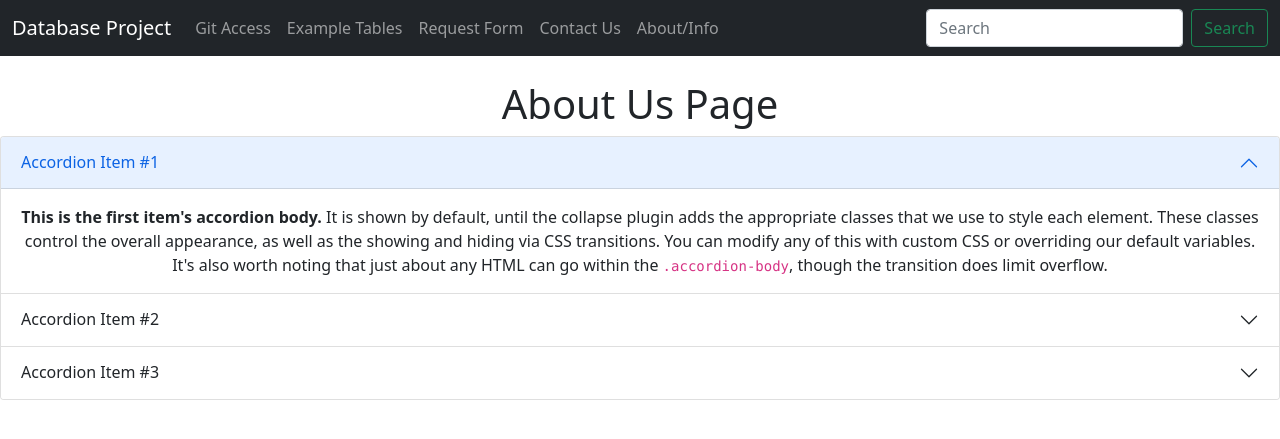
After one commit to dawson-b23/CS360Project, a Django app: page /aboutUS in a window 1280 px wide. The commit adds this page. Shown: the top 439 px of the page. Run offline with Django 4.2, Linux system fonts and the light colour scheme.

Commit message:
updated the website a bit

```diff
--- /dev/null
+++ b/proj/websiteCS360/events/templates/events/aboutUs.html
@@ -0,0 +1,47 @@
+{% extends 'events/base.html' %}
+
+{% block content %}
+	<center>
+		<h1>
+			About Us Page
+		</h1>
+		<div class="accordion" id="accordionExample">
+		  <div class="accordion-item">
+		    <h2 class="accordion-header" id="headingOne">
+		      <button class="accordion-button" type="button" data-bs-toggle="collapse" data-bs-target="#collapseOne" aria-expanded="true" aria-controls="collapseOne">
+		        Accordion Item #1
+		      </button>
+		    </h2>
+		    <div id="collapseOne" class="accordion-collapse collapse show" aria-labelledby="headingOne" data-bs-parent="#accordionExample">
+		      <div class="accordion-body">
+		        <strong>This is the first item's accordion body.</strong> It is shown by default, until the collapse plugin adds the appropriate classes that we use to style each element. These classes control the overall appearance, as well as the showing and hiding via CSS transitions. You can modify any of this with custom CSS or overriding our default variables. It's also worth noting that just about any HTML can go within the <code>.accordion-body</code>, though the transition does limit overflow.
+		      </div>
+		    </div>
+		  </div>
+		  <div class="accordion-item">
+		    <h2 class="accordion-header" id="headingTwo">
+		      <button class="accordion-button collapsed" type="button" data-bs-toggle="collapse" data-bs-target="#collapseTwo" aria-expanded="false" aria-controls="collapseTwo">
+		        Accordion Item #2
+		      </button>
+		    </h2>
+		    <div id="collapseTwo" class="accordion-collapse collapse" aria-labelledby="headingTwo" data-bs-parent="#accordionExample">
+		      <div class="accordion-body">
+		        <strong>This is the second item's accordion body.</strong> It is hidden by default, until the collapse plugin adds the appropriate classes that we use to style each element. These classes control the overall appearance, as well as the showing and hiding via CSS transitions. You can modify any of this with custom CSS or overriding our default variables. It's also worth noting that just about any HTML can go within the <code>.accordion-body</code>, though the transition does limit overflow.
+		      </div>
+		    </div>
+		  </div>
+		  <div class="accordion-item">
+		    <h2 class="accordion-header" id="headingThree">
+		      <button class="accordion-button collapsed" type="button" data-bs-toggle="collapse" data-bs-target="#collapseThree" aria-expanded="false" aria-controls="collapseThree">
+		        Accordion Item #3
+		      </button>
+		    </h2>
+		    <div id="collapseThree" class="accordion-collapse collapse" aria-labelledby="headingThree" data-bs-parent="#accordionExample">
+		      <div class="accordion-body">
+		        <strong>This is the third item's accordion body.</strong> It is hidden by default, until the collapse plugin adds the appropriate classes that we use to style each element. These classes control the overall appearance, as well as the showing and hiding via CSS transitions. You can modify any of this with custom CSS or overriding our default variables. It's also worth noting that just about any HTML can go within the <code>.accordion-body</code>, though the transition does limit overflow.
+		      </div>
+		    </div>
+		  </div>
+		</div>
+	</center>
+{% endblock %}
--- a/proj/websiteCS360/events/templates/events/form.html
+++ b/proj/websiteCS360/events/templates/events/contact.html
@@ -4,5 +4,8 @@
 </div>
 <div class="mb-3">
   <label for="exampleFormControlTextarea1" class="form-label">Contact Us!</label>
-  <textarea class="form-control" id="exampleFormControlTextarea1" rows="3"></textarea>
+  <textarea class="form-control" id="exampleFormControlTextarea1" placeholder="type here....." rows="3"></textarea>
 </div>
+<center>
+  <button type="button" class="btn btn-primary" type="submit">Submit</button>
+</center>
--- a/proj/websiteCS360/events/templates/events/home.html
+++ b/proj/websiteCS360/events/templates/events/home.html
@@ -2,9 +2,9 @@
 
 {% block content %}
 	<center>
-<<<<<<< HEAD
-		Temporary Home Page
-=======
+		<h1>
+			Temporary Home Page
+		</h1>
 		{% include 'events/tables.html' %}
 >>>>>>> 1c59ef844a011ede5b4560101123c612ea74668c
 	</center>
--- a/proj/websiteCS360/events/templates/events/navbar.html
+++ b/proj/websiteCS360/events/templates/events/navbar.html
@@ -7,16 +7,20 @@
     <div class="collapse navbar-collapse" id="navbarSupportedContent">
       <ul class="navbar-nav me-auto mb-2 mb-lg-0">
         <li class="nav-item">
-          <a class="nav-link" href="#">Git Access</a>
+          <a class="nav-link" href="{% url 'gitAccess' %}">Git Access</a>
         </li>
         <li class="nav-item">
           <a class="nav-link" href="#">Example Tables</a>
         </li>
-        <li class="nav-item">
-          <a class="nav-link" href="{% url 'requestForm' %}">Request Form</a>
         </li>
         <li class="nav-item">
-          <a class="nav-link" href="#">About/Info </a>
+          <a class="nav-link" href="#">Request Form</a>
+        </li>
+        <li class="nav-item">
+          <a class="nav-link" href="{% url 'contactUs' %}">Contact Us</a>
+        </li>
+        <li class="nav-item">
+          <a class="nav-link" href="{% url 'aboutUs' %}">About/Info </a>
         </li>
           </ul>
       </ul>
--- a/proj/websiteCS360/events/urls.py
+++ b/proj/websiteCS360/events/urls.py
@@ -7,5 +7,7 @@ urlpatterns = [
     #path('admin/', admin.site.urls),
     path('', views.home, name="home"),
     path('',views.Showcus),
-    path('', views.requestForm, name="requestForm")
+    path('contactUs', views.contactUs, name="contactUs"),
+    path('gitAccess', views.gitAccess, name="gitAccess"),
+    path('aboutUS', views.aboutUs, name='aboutUs'),
 ]
--- a/proj/websiteCS360/events/views.py
+++ b/proj/websiteCS360/events/views.py
@@ -1,3 +1,4 @@
+from django.http import HttpResponse
 from django.shortcuts import render,redirect
 from events.models import CustomerDetails
 
@@ -8,5 +9,11 @@ def Showcus(request):
 	resultsdisplay=CustomerDetails.objects.all()
 	return render(request,"tables.html",{'CustomerDetails':resultsdisplay})
 
-def requestForm(request):
-	return render(request, 'events/requestForm.html', {})
+def contactUs(request):
+	return render(request, 'events/contactUs.html', {})
+
+def gitAccess(request):
+	return render(request, 'events/gitAccess.html', {})
+
+def aboutUs(request):
+	return render(request, 'events/aboutUs.html', {})
```
Also changed, not shown: proj/websiteCS360/events/templates/events/contactUs.html (renamed from proj/websiteCS360/events/templates/events/requestForm.html, +4 -3 lines), proj/websiteCS360/events/templates/events/gitAccess.html (added, +14 -0 lines).
